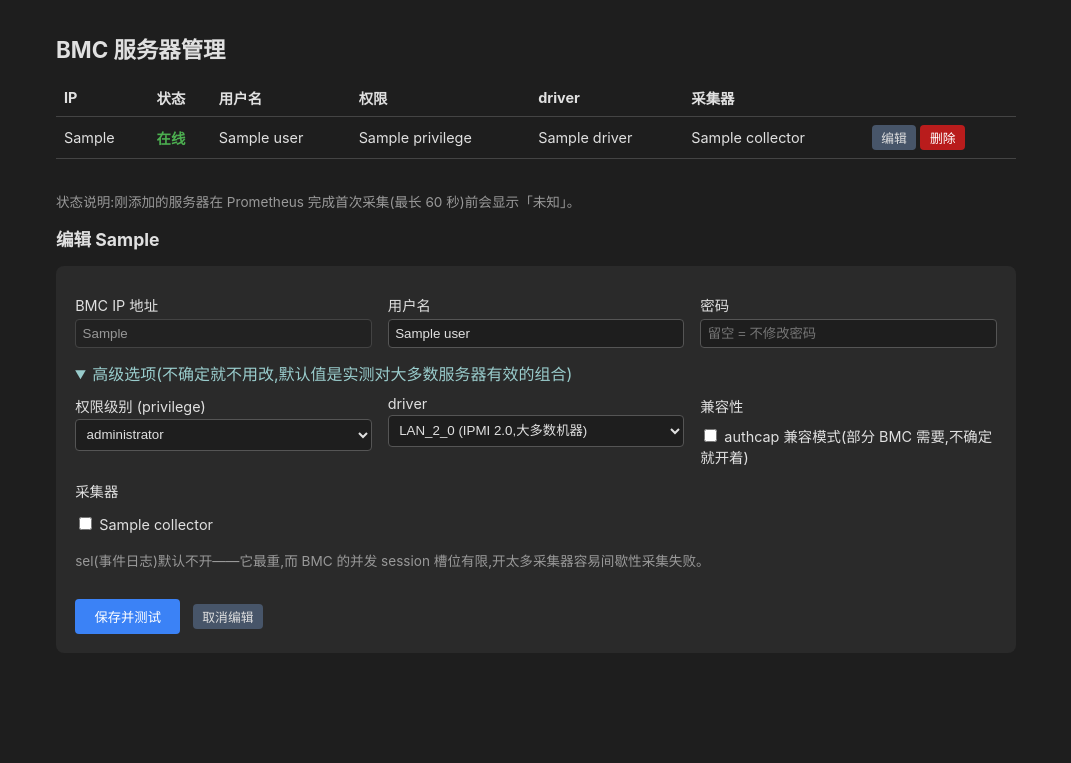
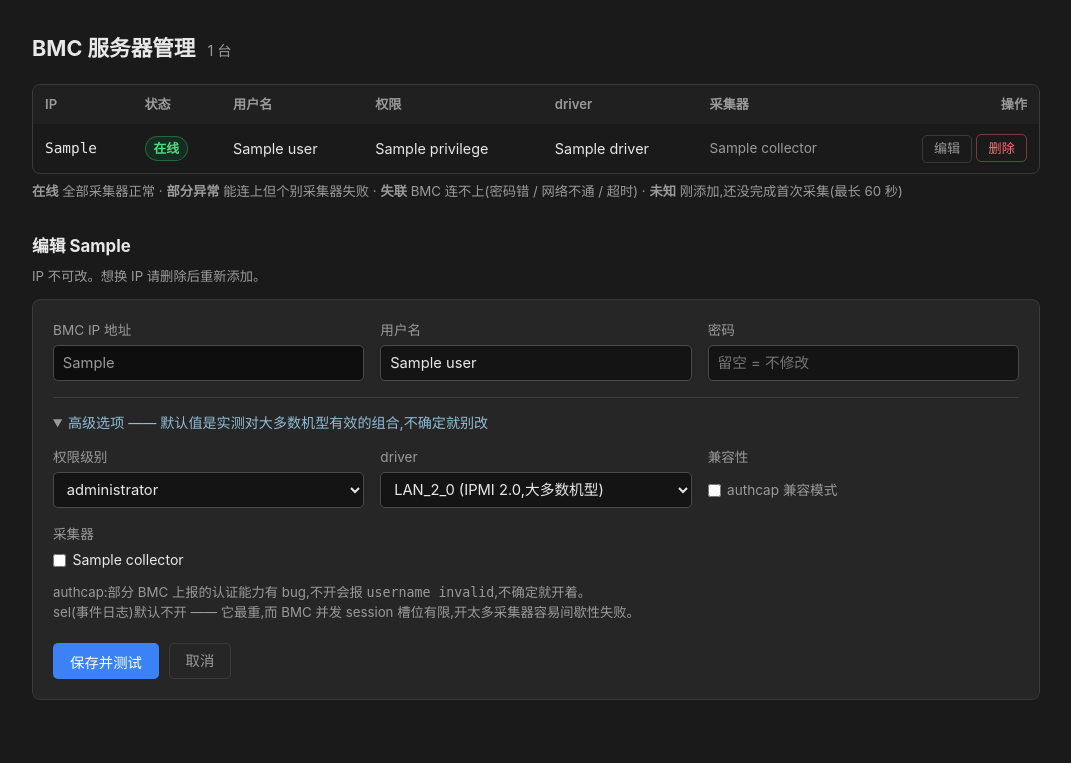
Before and after one commit to ion-lgb/bmc-monitor, a Flask app: template bmc-manager/templates/index.html in a window 1280 px wide. Shown: the top 763 px of the page, without its empty margins (104-1175 px from the left). Run offline with Flask 3, Linux system fonts and the light colour scheme; the template is opened without the code that fills it: most values are stand-ins (such as "Sample title", 1, 10 or a date in 2020).

Commit message:
管理页改版:修排版对齐问题,并区分「失联」与「未知」
功能修复(和之前 Grafana 侧同源的问题):
- 状态判定原先只看 ipmi_up,而完全连不上的 BMC 根本不产生 ipmi_* 指标,
  于是"失联"被误显示成"未知",和"刚添加还没采集"混为一谈 —— 最该被
  看见的故障反而被淡化了。改为先看 Prometheus 内置的 up(抓取成败都必然
  存在),再看 ipmi_up 判断采集器健康,状态细分为 在线/部分异常/失联/未知

排版修复:
- 高级选项里 authcap 复选框与左侧两个下拉框基线不齐、文字溢出换行 ——
  统一 input/select/复选框行高为 2.25rem
- 「保存并测试」是 button、「取消」是 a 标签,padding 不同导致高度差一截 ——
  抽出 .btn 统一高度
- 表格无横向滚动容器,窄屏会撑破页面;操作列缺表头
- 状态文字改为色块 badge,readonly 的 IP 输入框加深底色以示不可编辑
- 表单改用 CSS Grid 自适应,窄屏自动换行

README 补充管理页截图。

Co-Authored-By: Claude Opus 5 <noreply@anthropic.com>

```diff
--- a/bmc-manager/app.py
+++ b/bmc-manager/app.py
@@ -297,31 +297,55 @@ def test_scrape(server: Server) -> dict:
     return {"ok": True, "message": f"采集正常,{len(up)} 个采集器全部在线: {', '.join(up)}"}
 
 
-def fetch_all_status() -> dict:
-    """一次查询拿到所有服务器的在线状态,返回 {ip: 'up'|'down'}。
-
-    以前是每台机器发一次 HTTP,10 台就是 10 次串行请求(最坏 10×5s),
-    页面打开时间随机器数线性增长。`max by (instance)` 让 Prometheus 在
-    服务端聚合,不管多少台都只有一次往返。
-    """
+def _query_instant(promql: str) -> dict:
+    """跑一条 PromQL,返回 {instance: 值(字符串)}。失败时返回空 dict。"""
     try:
         r = requests.get(
-            f"{PROMETHEUS_URL}/api/v1/query",
-            params={"query": f'max by (instance) (ipmi_up{{job="{PROMETHEUS_JOB}"}})'},
-            timeout=5,
+            f"{PROMETHEUS_URL}/api/v1/query", params={"query": promql}, timeout=5
         )
         r.raise_for_status()
         payload = r.json()
     except (requests.RequestException, ValueError) as e:
-        log.warning("查询 Prometheus 状态失败: %s", e)
+        log.warning("查询 Prometheus 失败 (%s): %s", promql, e)
         return {}
 
-    status = {}
+    out = {}
     for item in payload.get("data", {}).get("result", []):
         instance = item.get("metric", {}).get("instance")
-        value = item.get("value", [None, "0"])[1]
         if instance:
-            status[instance] = "up" if value == "1" else "down"
+            out[instance] = item.get("value", [None, None])[1]
+    return out
+
+
+def fetch_all_status() -> dict:
+    """一次性拿到所有服务器的状态,返回 {ip: 'up'|'partial'|'down'|'unknown'}。
+
+    要区分两种完全不同的失败,否则最该被看见的故障反而看不见:
+
+      * **失联**:BMC 压根连不上(密码错、网络不通、超时)。这种情况下
+        exporter 什么都返回不了,于是 `ipmi_up` 这个指标**根本不存在** ——
+        只看 ipmi_up 的话,这台机器会显示成"未知",和"刚添加还没采集"
+        混为一谈。所以必须看 Prometheus 内置的 `up`,它无论抓取成功失败
+        都必然存在。
+      * **部分异常**:能连上,但某几个采集器失败(常见于该 BMC 不支持
+        某个采集器,或 session 槽位被占满)。
+
+    两条查询是常数次往返,和机器数量无关。
+    """
+    reachable = _query_instant(f'up{{job="{PROMETHEUS_JOB}"}}')
+    collectors = _query_instant(f'min by (instance) (ipmi_up{{job="{PROMETHEUS_JOB}"}})')
+
+    status = {}
+    for ip, up in reachable.items():
+        if up != "1":
+            status[ip] = "down"
+        elif collectors.get(ip) == "1":
+            status[ip] = "up"
+        elif ip in collectors:
+            status[ip] = "partial"
+        else:
+            # 可达,但还没产生过 ipmi_* 指标 —— 通常是刚加进来还没抓第一轮
+            status[ip] = "unknown"
     return status
 
 
--- a/bmc-manager/templates/index.html
+++ b/bmc-manager/templates/index.html
@@ -5,35 +5,105 @@
 <meta name="viewport" content="width=device-width, initial-scale=1">
 <title>BMC 服务器管理</title>
 <style>
-  body { font-family: -apple-system, "Segoe UI", sans-serif; background: #1e1e1e; color: #e0e0e0; max-width: 960px; margin: 2rem auto; padding: 0 1rem; }
-  h1 { font-size: 1.4rem; }
-  h2 { font-size: 1.1rem; }
-  table { width: 100%; border-collapse: collapse; margin-bottom: 2rem; }
-  th, td { text-align: left; padding: 0.5rem; border-bottom: 1px solid #444; font-size: 0.9rem; }
-  .status-up { color: #4caf50; font-weight: bold; }
-  .status-down { color: #f44336; font-weight: bold; }
-  .status-unknown { color: #999; }
-  form.card { background: #2a2a2a; padding: 1.2rem; border-radius: 8px; }
-  label { display: block; margin: 0.6rem 0 0.2rem; font-size: 0.9rem; }
-  input[type=text], input[type=password], select { width: 100%; padding: 0.4rem; box-sizing: border-box; background: #1e1e1e; border: 1px solid #555; color: #e0e0e0; border-radius: 4px; }
-  input[readonly] { opacity: 0.6; }
-  .row { display: flex; gap: 1rem; flex-wrap: wrap; }
-  .row > div { flex: 1; min-width: 180px; }
-  details { margin-top: 0.8rem; }
-  summary { cursor: pointer; color: #9cc; }
-  .collectors label { display: inline-block; margin-right: 1rem; font-weight: normal; }
-  button { margin-top: 1rem; padding: 0.5rem 1.2rem; background: #3b82f6; color: white; border: none; border-radius: 4px; cursor: pointer; }
-  a.btn, button.small { margin: 0; padding: 0.2rem 0.6rem; font-size: 0.8rem; border-radius: 4px; text-decoration: none; display: inline-block; }
-  a.btn { background: #475569; color: #e0e0e0; }
-  button.danger { background: #b91c1c; margin: 0; padding: 0.2rem 0.6rem; font-size: 0.8rem; }
-  .flash { padding: 0.6rem 1rem; border-radius: 4px; margin-bottom: 1rem; }
-  .flash-ok { background: #14532d; }
-  .flash-error { background: #7f1d1d; }
-  .hint { color: #999; font-size: 0.85rem; }
+  :root {
+    --bg: #1a1a1a;
+    --card: #262626;
+    --line: #3a3a3a;
+    --fg: #e8e8e8;
+    --muted: #9a9a9a;
+    --accent: #3b82f6;
+  }
+  * { box-sizing: border-box; }
+  body {
+    font-family: -apple-system, BlinkMacSystemFont, "Segoe UI", "PingFang SC",
+                 "Hiragino Sans GB", "Microsoft YaHei", sans-serif;
+    background: var(--bg); color: var(--fg);
+    max-width: 1040px; margin: 0 auto; padding: 2rem 1rem 4rem;
+    line-height: 1.5;
+  }
+
+  header { display: flex; align-items: baseline; gap: 0.75rem; margin-bottom: 1.25rem; }
+  h1 { font-size: 1.35rem; margin: 0; }
+  .count { color: var(--muted); font-size: 0.9rem; }
+  h2 { font-size: 1.05rem; margin: 0 0 0.25rem; }
+
+  /* 表格:窄屏时横向滚动,不再撑破页面 */
+  .table-wrap { overflow-x: auto; border: 1px solid var(--line); border-radius: 8px; }
+  table { width: 100%; border-collapse: collapse; font-size: 0.9rem; }
+  th, td { text-align: left; padding: 0.6rem 0.75rem; white-space: nowrap; }
+  th { background: #202020; color: var(--muted); font-weight: 600; font-size: 0.82rem; }
+  tbody tr + tr td { border-top: 1px solid var(--line); }
+  td.ip { font-family: ui-monospace, SFMono-Regular, Menlo, monospace; }
+  td.collectors { white-space: normal; color: var(--muted); font-size: 0.85rem; }
+  td.actions { text-align: right; }
+
+  .badge {
+    display: inline-block; padding: 0.1rem 0.5rem; border-radius: 999px;
+    font-size: 0.8rem; font-weight: 600; border: 1px solid transparent;
+  }
+  .badge-up      { color: #4ade80; background: #14532d55; border-color: #4ade8055; }
+  .badge-partial { color: #fbbf24; background: #78350f55; border-color: #fbbf2455; }
+  .badge-down    { color: #f87171; background: #7f1d1d55; border-color: #f8717155; }
+  .badge-unknown { color: var(--muted); background: #ffffff0d; border-color: var(--line); }
+
+  .hint { color: var(--muted); font-size: 0.83rem; margin: 0.5rem 0 0; }
+
+  form.card {
+    background: var(--card); border: 1px solid var(--line);
+    padding: 1.25rem; border-radius: 8px;
+  }
+  .field { display: flex; flex-direction: column; gap: 0.3rem; }
+  .field > label { font-size: 0.85rem; color: var(--muted); }
+  .grid { display: grid; gap: 1rem; grid-template-columns: repeat(auto-fit, minmax(200px, 1fr)); }
+
+  input[type=text], input[type=password], select {
+    width: 100%; padding: 0.45rem 0.55rem;
+    background: #141414; border: 1px solid #4a4a4a; color: var(--fg);
+    border-radius: 5px; font-size: 0.92rem; font-family: inherit;
+    /* 关键:让 input 和 select 高度严格一致,否则同一行里会高低不齐 */
+    height: 2.25rem;
+  }
+  input:focus, select:focus { outline: none; border-color: var(--accent); }
+  input[readonly] { background: #0e0e0e; color: var(--muted); cursor: not-allowed; }
+
+  details { margin-top: 1rem; border-top: 1px solid var(--line); padding-top: 0.85rem; }
+  summary { cursor: pointer; color: #8fbcd4; font-size: 0.88rem; }
+  summary::marker { color: var(--muted); }
+  .adv { margin-top: 0.9rem; display: flex; flex-direction: column; gap: 1rem; }
+
+  /* 复选框统一样式:不再继承 input 的 width:100%/height */
+  .check { display: flex; align-items: center; gap: 0.4rem; font-size: 0.88rem; cursor: pointer; }
+  .check input { width: auto; height: auto; margin: 0; accent-color: var(--accent); }
+  .checks { display: flex; flex-wrap: wrap; gap: 0.5rem 1.25rem; }
+
+  /* 按钮:统一高度,不再出现「保存」比「取消」高一截 */
+  .actions-row { display: flex; align-items: center; gap: 0.6rem; margin-top: 1.25rem; }
+  .btn {
+    display: inline-flex; align-items: center; justify-content: center;
+    height: 2.25rem; padding: 0 1rem; border: 1px solid transparent;
+    border-radius: 5px; font-size: 0.9rem; font-family: inherit;
+    cursor: pointer; text-decoration: none; white-space: nowrap;
+  }
+  .btn-primary { background: var(--accent); color: #fff; }
+  .btn-ghost   { background: transparent; color: var(--muted); border-color: var(--line); }
+  .btn-sm      { height: 1.75rem; padding: 0 0.7rem; font-size: 0.82rem; }
+  .btn-danger  { background: transparent; color: #f87171; border-color: #f8717166; }
+  .btn-danger:hover { background: #7f1d1d55; }
+
+  .flash { padding: 0.7rem 0.9rem; border-radius: 6px; margin-bottom: 0.75rem;
+           font-size: 0.9rem; border: 1px solid transparent; }
+  .flash-ok    { background: #14532d55; border-color: #4ade8055; }
+  .flash-error { background: #7f1d1d55; border-color: #f8717155; }
+
+  .empty { padding: 2rem; text-align: center; color: var(--muted); }
 </style>
 </head>
 <body>
+
+<header>
   <h1>BMC 服务器管理</h1>
+  <span class="count">{{ servers | length }} 台</span>
+</header>
 
 {% with messages = get_flashed_messages(with_categories=true) %}
   {% for category, message in messages %}
@@ -41,95 +111,129 @@
   {% endfor %}
 {% endwith %}
 
+{% if servers %}
+<div class="table-wrap">
   <table>
+    <thead>
       <tr>
-    <th>IP</th><th>状态</th><th>用户名</th><th>权限</th><th>driver</th><th>采集器</th><th></th>
+        <th>IP</th><th>状态</th><th>用户名</th><th>权限</th><th>driver</th>
+        <th>采集器</th><th style="text-align:right;">操作</th>
       </tr>
+    </thead>
+    <tbody>
     {% for s in servers %}
       <tr>
-    <td>{{ s.ip }}</td>
-    <td class="status-{{ s.status }}">
-      {% if s.status == 'up' %}在线{% elif s.status == 'down' %}离线{% else %}未知{% endif %}
+        <td class="ip">{{ s.ip }}</td>
+        <td>
+          <span class="badge badge-{{ s.status }}">
+            {%- if s.status == 'up' -%}在线
+            {%- elif s.status == 'partial' -%}部分异常
+            {%- elif s.status == 'down' -%}失联
+            {%- else -%}未知{%- endif -%}
+          </span>
         </td>
         <td>{{ s.user }}</td>
         <td>{{ s.privilege }}</td>
         <td>{{ s.driver }}</td>
-    <td>{{ s.collectors | join(', ') }}</td>
-    <td style="white-space: nowrap;">
-      <a class="btn" href="{{ url_for('index', edit=s.ip) }}">编辑</a>
-      <form method="post" action="{{ url_for('delete_server', ip=s.ip) }}" onsubmit="return confirm('删除 {{ s.ip }}?\n将同时停止采集并清空它的历史数据。');" style="display:inline;">
-        <button type="submit" class="danger">删除</button>
+        <td class="collectors">{{ s.collectors | join(', ') }}</td>
+        <td class="actions">
+          <a class="btn btn-sm btn-ghost" href="{{ url_for('index', edit=s.ip) }}">编辑</a>
+          <form method="post" action="{{ url_for('delete_server', ip=s.ip) }}"
+                onsubmit="return confirm('删除 {{ s.ip }}?\n将同时停止采集并清空它的历史数据。');"
+                style="display:inline;">
+            <button type="submit" class="btn btn-sm btn-danger">删除</button>
           </form>
         </td>
       </tr>
+    {% endfor %}
+    </tbody>
+  </table>
+</div>
+<p class="hint">
+  <strong>在线</strong> 全部采集器正常 ·
+  <strong>部分异常</strong> 能连上但个别采集器失败 ·
+  <strong>失联</strong> BMC 连不上(密码错 / 网络不通 / 超时) ·
+  <strong>未知</strong> 刚添加,还没完成首次采集(最长 60 秒)
+</p>
 {% else %}
-  <tr><td colspan="7">还没有配置任何服务器</td></tr>
-  {% endfor %}
-</table>
-<p class="hint">状态说明:刚添加的服务器在 Prometheus 完成首次采集(最长 60 秒)前会显示「未知」。</p>
+<div class="table-wrap"><div class="empty">还没有配置任何服务器 —— 用下面的表单加一台。</div></div>
+{% endif %}
 
-<h2 id="form">{% if editing %}编辑 {{ editing.ip }}{% else %}添加服务器{% endif %}</h2>
+<h2 style="margin-top:2rem;">{% if editing %}编辑 {{ editing.ip }}{% else %}添加服务器{% endif %}</h2>
+<p class="hint" style="margin-bottom:0.75rem;">
+  {% if editing %}IP 不可改。想换 IP 请删除后重新添加。{% else %}IP 已存在则视为更新,不存在则新增。{% endif %}
+</p>
+
 <form class="card" method="post" action="{{ url_for('add_or_update_server') }}">
-  <div class="row">
-    <div>
-      <label>BMC IP 地址</label>
-      <input type="text" name="ip" placeholder="10.0.0.100" required
+  <div class="grid">
+    <div class="field">
+      <label for="f-ip">BMC IP 地址</label>
+      <input id="f-ip" type="text" name="ip" placeholder="10.0.0.100" required
              value="{{ editing.ip if editing else '' }}" {% if editing %}readonly{% endif %}>
     </div>
-    <div>
-      <label>用户名</label>
-      <input type="text" name="user" required value="{{ editing.user if editing else '' }}">
+    <div class="field">
+      <label for="f-user">用户名</label>
+      <input id="f-user" type="text" name="user" required value="{{ editing.user if editing else '' }}">
     </div>
-    <div>
-      <label>密码</label>
-      <input type="password" name="password"
-             placeholder="{% if editing %}留空 = 不修改密码{% endif %}"
+    <div class="field">
+      <label for="f-pw">密码</label>
+      <input id="f-pw" type="password" name="password"
+             placeholder="{% if editing %}留空 = 不修改{% endif %}"
              {% if not editing %}required{% endif %}>
     </div>
   </div>
 
   <details {% if editing %}open{% endif %}>
-    <summary>高级选项(不确定就不用改,默认值是实测对大多数服务器有效的组合)</summary>
-    <div class="row">
-      <div>
-        <label>权限级别 (privilege)</label>
-        <select name="privilege">
+    <summary>高级选项 —— 默认值是实测对大多数机型有效的组合,不确定就别改</summary>
+    <div class="adv">
+      <div class="grid">
+        <div class="field">
+          <label for="f-priv">权限级别</label>
+          <select id="f-priv" name="privilege">
             {% for p in ['administrator', 'operator', 'user'] %}
             <option value="{{ p }}" {% if (editing.privilege if editing else 'administrator') == p %}selected{% endif %}>{{ p }}</option>
             {% endfor %}
           </select>
         </div>
-      <div>
-        <label>driver</label>
-        <select name="driver">
-          <option value="LAN_2_0" {% if (editing.driver if editing else 'LAN_2_0') == 'LAN_2_0' %}selected{% endif %}>LAN_2_0 (IPMI 2.0,大多数机器)</option>
-          <option value="LAN" {% if editing and editing.driver == 'LAN' %}selected{% endif %}>LAN (IPMI 1.5,老机器)</option>
+        <div class="field">
+          <label for="f-drv">driver</label>
+          <select id="f-drv" name="driver">
+            <option value="LAN_2_0" {% if (editing.driver if editing else 'LAN_2_0') == 'LAN_2_0' %}selected{% endif %}>LAN_2_0 (IPMI 2.0,大多数机型)</option>
+            <option value="LAN" {% if editing and editing.driver == 'LAN' %}selected{% endif %}>LAN (IPMI 1.5,老机型)</option>
           </select>
         </div>
-      <div>
+        <div class="field">
           <label>兼容性</label>
-        <label style="font-weight:normal;">
-          <input type="checkbox" name="authcap" style="width:auto;"
-                 {% if (editing.authcap if editing else True) %}checked{% endif %}>
-          authcap 兼容模式(部分 BMC 需要,不确定就开着)
+          <label class="check" style="height:2.25rem;">
+            <input type="checkbox" name="authcap" {% if (editing.authcap if editing else True) %}checked{% endif %}>
+            authcap 兼容模式
           </label>
         </div>
       </div>
+
+      <div class="field">
         <label>采集器</label>
-    <div class="collectors">
+        <div class="checks">
           {% for c in all_collectors %}
-      <label>
-        <input type="checkbox" name="collectors" value="{{ c }}" style="width:auto;"
+          <label class="check">
+            <input type="checkbox" name="collectors" value="{{ c }}"
                    {% if c in (editing.collectors if editing else default_collectors) %}checked{% endif %}>
             {{ c }}
           </label>
           {% endfor %}
         </div>
-    <p class="hint">sel(事件日志)默认不开——它最重,而 BMC 的并发 session 槽位有限,开太多采集器容易间歇性采集失败。</p>
+        <p class="hint">
+          authcap:部分 BMC 上报的认证能力有 bug,不开会报 <code>username invalid</code>,不确定就开着。<br>
+          sel(事件日志)默认不开 —— 它最重,而 BMC 并发 session 槽位有限,开太多采集器容易间歇性失败。
+        </p>
+      </div>
+    </div>
   </details>
 
-  <button type="submit">保存并测试</button>
-  {% if editing %}<a class="btn" href="{{ url_for('index') }}" style="margin-left:0.5rem;">取消编辑</a>{% endif %}
+  <div class="actions-row">
+    <button type="submit" class="btn btn-primary">保存并测试</button>
+    {% if editing %}<a class="btn btn-ghost" href="{{ url_for('index') }}">取消</a>{% endif %}
+  </div>
 </form>
 
 </body>
```
Also changed, not shown: README.md, 1 other file. Lines whose indentation alone changed are shown as unchanged.
